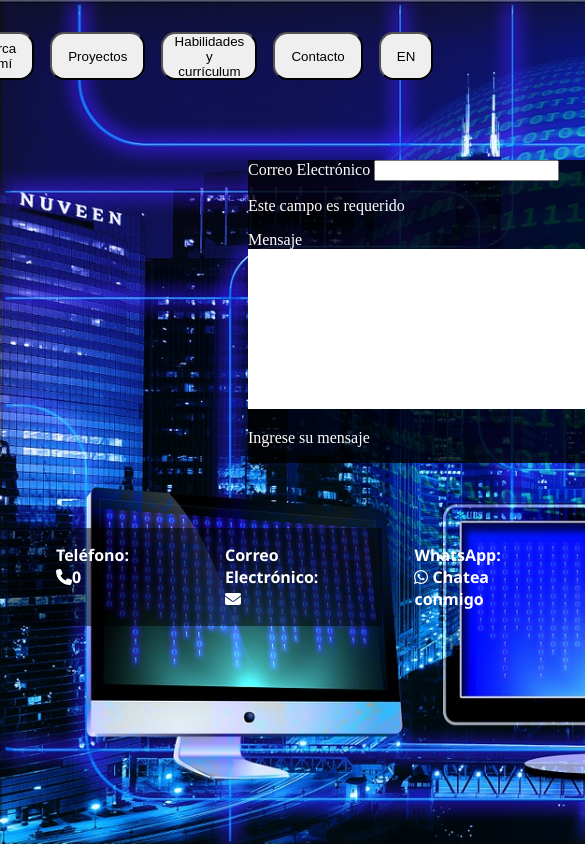
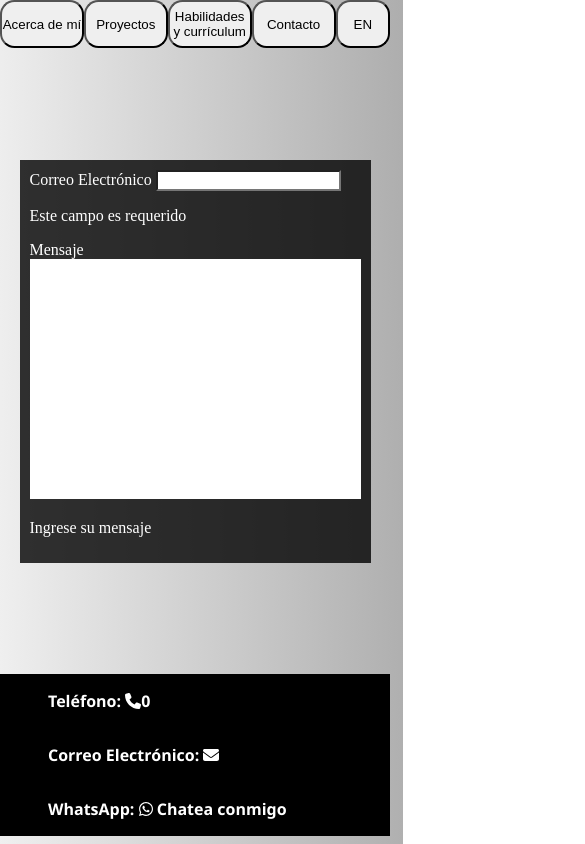
Before and after one commit to manrrubiafavio/Portfolio, a React (Create React App) app in the folder Client/: page /Contact in a window 390 px wide. Shown: the top 844 px of the page, 585 px wide, since content can reach past the window. Built offline with nearby package versions, Linux system fonts and the light colour scheme; no server answers.

Commit message:
new skins

```diff
--- a/Client/src/App.css
+++ b/Client/src/App.css
@@ -0,0 +1,5 @@
+.App{
+    display: contents;
+    height: 100vh;
+    padding: 0;
+}
--- a/Client/src/Components/Contact/Contact.module.css
+++ b/Client/src/Components/Contact/Contact.module.css
@@ -1,18 +1,25 @@
 .DivMayor{
-    display: contents;
+    display: flex;
+    flex-direction: column;
+    width: 100vw;
+    height: 100vh;
+    padding: 0px;
+    justify-items: center;
 
 }
 .divForm{
     background-color: rgba(0, 0, 0, 0.8);
-    margin-left:25%;
+    padding: 10px;
     width: fit-content;
     height: fit-content;
 }
 .Divcontainer{
+    display: flex;
     margin-top: 8rem;
-    width: 52rem;
-    height: 20rem;
+    width: fit-content;
+    height: fit-content;
     padding: 2rem;
+    align-self: center;
 
 }
 .labelContainer{
@@ -54,31 +61,12 @@
     color: white;
     background-color: black;
 }
-.Footer{
-    margin-top: 1rem;
-    width: 100%;
-    display: inline-flex;
-    color: white;
-    background-color: rgba(0, 0, 0, 0.5);
-    justify-items: center;
-}
-.Footer p{
-    font-family:'Segoe UI', Tahoma, Verdana, sans-serif;
-    font-weight: bold;
-    color: white;
-    margin-left: 3rem;
-    margin-right: 3rem;
-}
-.Footer a{
-    font-family:'Segoe UI', Tahoma, Verdana, sans-serif;
-    font-weight: bold;
-    color: white;
-    text-decoration: none;
-}
 
-@media screen and (max-device-width: 768px) and (orientation: portrait) {
+
+@media screen and (max-width: 768px){
     .DivMayor {
-        display: contents;
+        display: flex;
+        height: 100vh;
     }
 
     .divForm {
@@ -87,9 +75,9 @@
     }
 
     .Divcontainer {
-        margin-top: 4rem;
-        width: 90%;
-        height: auto;
+        justify-content: center;
+        width: 90vw;
+        height: fit-content;
     }
 
     .labelContainer {
@@ -112,7 +100,7 @@
 
     .inputText {
         width: 100%;
-        height: auto;
+        height: 15rem;
     }
 
     .divButton {
@@ -128,5 +116,6 @@
     .Footer{
         display: grid;
         grid-template-columns: repeat(1,1fr);
+        bottom: 0;
     }
 }
--- a/Client/src/Components/Contact/Contact.tsx
+++ b/Client/src/Components/Contact/Contact.tsx
@@ -2,15 +2,12 @@ import NavBar from "../NavBar/NavBar";
 import axios from "axios";
 import { useEffect, useState } from "react";
 import Styles from './Contact.module.css';
+import Footer from "../Footer/Footer";
 import { RootState } from "../../redux/actions-types";
 import { useSelector } from "react-redux/es/hooks/useSelector";
-import { FontAwesomeIcon } from '@fortawesome/react-fontawesome';
-import { faWhatsapp } from '@fortawesome/free-brands-svg-icons';
-import { faEnvelope, faPhone } from '@fortawesome/free-solid-svg-icons'
 import { Toaster, toast } from 'react-hot-toast';
 
 export default function Contact() {
-    const [contactInfo, setContactInfo] = useState({ "id": 0, "phone": 0, "email": "", "whatsapp": "" });
     const Back_Url = process.env.REACT_APP_BACK_URL;
     const languageState = useSelector((state: RootState) => state.language);
     const [buttonstate, setButtonState] = useState(false);
@@ -32,19 +29,7 @@ export default function Contact() {
         },
       };
 
-    useEffect(() => {
-        getContactInfo();
-    }, [])
 
-    const getContactInfo = async () => {
-        try {
-            const response = await axios.get(`${Back_Url}/contact`)
-            setContactInfo(response.data[0])
-
-        } catch (error:any) {
-            toast.error(error.message)
-        }
-    }
 
     const validation = () => {
         const error = { email: "", text: "" };
@@ -74,7 +59,6 @@ export default function Contact() {
         } else {
             setButtonState(false)
         }
-        console.log("buttonstate:", buttonstate)
     }, [Data, languageState])
 
 
@@ -128,19 +112,7 @@ export default function Contact() {
                 </div>
 
             </div>
-            <footer className={Styles.Footer}>
-                <p>
-                    {languageState ? "Teléfono: " : "Phone: "} <FontAwesomeIcon icon={faPhone} />{contactInfo.phone}
-                </p>
-                <p>
-                    {languageState ? "Correo Electrónico: " : "Email: "} <FontAwesomeIcon icon={faEnvelope} />{contactInfo.email}
-                </p>
-                <p >
-                    <a href={contactInfo.whatsapp} target="_blank" rel="noopener noreferrer">
-                        WhatsApp: <FontAwesomeIcon icon={faWhatsapp} /> {languageState ? "Chatea conmigo " : "Whatsapp me "}
-                    </a>
-                </p>
-            </footer>
+            <Footer  />
         </div>
     )
 }
--- /dev/null
+++ b/Client/src/Components/Footer/Footer.module.css
@@ -0,0 +1,34 @@
+.Footer {
+    display: inline-flex;
+    margin-top: 4.95rem;
+    margin-left: 0;
+    width: 100vw;
+    height: fit-content;
+    color: white;
+    background-color: rgba(0, 0, 0, 1);
+    justify-content: space-around;
+
+}
+
+.Footer p {
+    font-family: 'Segoe UI', Tahoma, Verdana, sans-serif;
+    font-weight: bold;
+    color: white;
+    margin-left: 3rem;
+    margin-right: 3rem;
+}
+
+.Footer a {
+    font-family: 'Segoe UI', Tahoma, Verdana, sans-serif;
+    font-weight: bold;
+    color: white;
+    text-decoration: none;
+}
+
+@media screen and (max-width: 768px) {
+    .Footer {
+        display: grid;
+        grid-template-columns: repeat(1, 1fr);
+        margin-top: 4.95rem;
+    }
+}
--- /dev/null
+++ b/Client/src/Components/Footer/Footer.tsx
@@ -0,0 +1,45 @@
+import { useState, useEffect } from "react";
+import axios from "axios";
+import Styles from './Footer.module.css'
+import { FontAwesomeIcon } from '@fortawesome/react-fontawesome';
+import { faWhatsapp } from '@fortawesome/free-brands-svg-icons';
+import { faEnvelope, faPhone } from '@fortawesome/free-solid-svg-icons'
+import { RootState } from "../../redux/actions-types";
+import { useSelector } from "react-redux/es/hooks/useSelector";
+
+export default function Footer(){
+    const [contactInfo, setContactInfo] = useState({ "id": 0, "phone": 0, "email": "", "whatsapp": "" });
+    const languageState = useSelector((state: RootState) => state.language);
+    const Back_Url = process.env.REACT_APP_BACK_URL;
+
+    useEffect(() => {
+        getContactInfo();
+    }, [])
+
+    const getContactInfo = async () => {
+        try {
+            const response = await axios.get(`${Back_Url}/contact`)
+            setContactInfo(response.data[0])
+
+        } catch (error:any) {
+            console.error(error.message)
+        }
+    }
+
+    return(
+        <footer className={Styles.Footer}>
+                <p>
+                    {languageState ? "Teléfono: " : "Phone: "} <FontAwesomeIcon icon={faPhone} />{contactInfo.phone}
+                </p>
+                <p>
+                    {languageState ? "Correo Electrónico: " : "Email: "} <FontAwesomeIcon icon={faEnvelope} />{contactInfo.email}
+                </p>
+                <p >
+                    <a href={contactInfo.whatsapp} target="_blank" rel="noopener noreferrer">
+                        WhatsApp: <FontAwesomeIcon icon={faWhatsapp} /> {languageState ? "Chatea conmigo " : "Whatsapp me "}
+                    </a>
+                </p>
+            </footer>
+    )
+
+}
--- a/Client/src/Components/Home/Home.tsx
+++ b/Client/src/Components/Home/Home.tsx
@@ -51,7 +51,7 @@ export default function Home() {
                     </div>
                 )}
 
-                <div className={Styles.imgage}>
+                <div className={Styles.image}>
                     <img src={foto} alt='Profile/Perfil' />
                 </div>
             </div>
--- a/Client/src/Components/NavBar/NavBar.module.css
+++ b/Client/src/Components/NavBar/NavBar.module.css
@@ -22,7 +22,7 @@
 }
 
 .container {
-    width: 100%;
+  width: 100vw;
   display: flex;
   justify-content: center;
   align-items: center;
@@ -30,7 +30,10 @@
   top: 0;
   left: 0;
   right: 0;
+  background-color: none;
+  padding-bottom: 1rem;
 }
+
 .Lanbutton {
   height: 3rem;
   cursor: pointer;
@@ -49,11 +52,14 @@
 }
 
 
-  @media screen and (max-device-width: 768px) and (orientation: portrait) {
+@media screen and (max-width: 768px) {
 
-    .navbutton,
+  .navbutton {
+    margin: 0;
+    padding: 0;
+  }
+
   .Lanbutton {
-        width: 100%;
     margin: 0;
   }
 
--- a/Client/src/Components/Projects/Projects.module.css
+++ b/Client/src/Components/Projects/Projects.module.css
@@ -1,20 +1,33 @@
 .divMayor{
     margin-top: 10rem;
+    width: 100vw;
     display: flex;
 }
 .projectsContainer{
     display: grid;
-    grid-template-columns: repeat(4, 1fr);
-    grid-gap: 2rem;
+    grid-template-columns: repeat(3, 0.3fr);
+    grid-gap: 1rem;
+    justify-self: center;
+    align-self: center;
 
 }
 .projectCard{
     width: fit-content;
     height: fit-content;
     padding:0.5rem;
-    background-color: rgba(0, 0, 0, 0.5);
+    background-color: rgba(2, 3, 26, 0.5);
+    border-radius: 10px;
+}
+.projectCard img{
+    align-self: center;
+    justify-self: center;
+    width: auto;
+    height: 180px;
 }
 .projectCard h2{
+    font-weight: bold;
+    font-style: italic;
+    text-decoration: underline;
     color: white;
 }
 .projectCard p{
--- a/Client/src/Components/Projects/Projects.tsx
+++ b/Client/src/Components/Projects/Projects.tsx
@@ -11,6 +11,7 @@ interface Project {
     id: number;
     name: string;
     description: string;
+    photos:string[];
     video?: string;
     links: string[];
 }
@@ -45,6 +46,9 @@ export default function Projects() {
                 <div className={Styles.projectsContainer}>
                     {projects.map((project) => (
                         <div key={project.id} className={Styles.projectCard}>
+                            {project.photos.length > 0 && (
+                                <img src={project.photos[0]} alt="Project img" />
+                            )}
                             <h2>{project.name}</h2>
                             <p>{project.description}</p>
                             <div className={Styles.linksCont}>
--- a/Client/src/index.css
+++ b/Client/src/index.css
@@ -1,9 +1,31 @@
 :root {
-  background-image: url('../public/imagenes/fondo.jpg');
-  background-repeat: no-repeat;
-  background-size:cover;
-  background-attachment:fixed;
-  -webkit-font-smoothing: antialiased;
-  -moz-osx-font-smoothing: grayscale;
-  -webkit-text-size-adjust: 100%;
+  background: linear-gradient(89deg, #000000, #ffffff,  #000000);
+  background-size: 800% 800%;
+  -webkit-animation: GradiantCicle 31s ease infinite;
+  -moz-animation: GradiantCicle 31s ease infinite;
+  animation: GradiantCicle 31s ease infinite;
+  padding: 0;
+  margin: 0;
 }
+
+@-webkit-keyframes GradiantCicle {
+  0%{background-position:0% 46%}
+  50%{background-position:100% 55%}
+  100%{background-position:0% 46%}
+}
+@-moz-keyframes GradiantCicle {
+  0%{background-position:0% 46%}
+  50%{background-position:100% 55%}
+  100%{background-position:0% 46%}
+}
+@keyframes GradiantCicle {
+  0%{background-position:0% 46%}
+  50%{background-position:100% 55%}
+  100%{background-position:0% 46%}
+}
+body {
+  margin: 0;
+  padding: 0;
+  width: 100vw;
+  height: 100vh;
+}
```
Also changed, not shown: Client/src/Components/Home/Home.module.css (+21 -13 lines), Client/src/Components/Skills/Skills.module.css (+11 -7 lines). Lines whose indentation alone changed are shown as unchanged.
